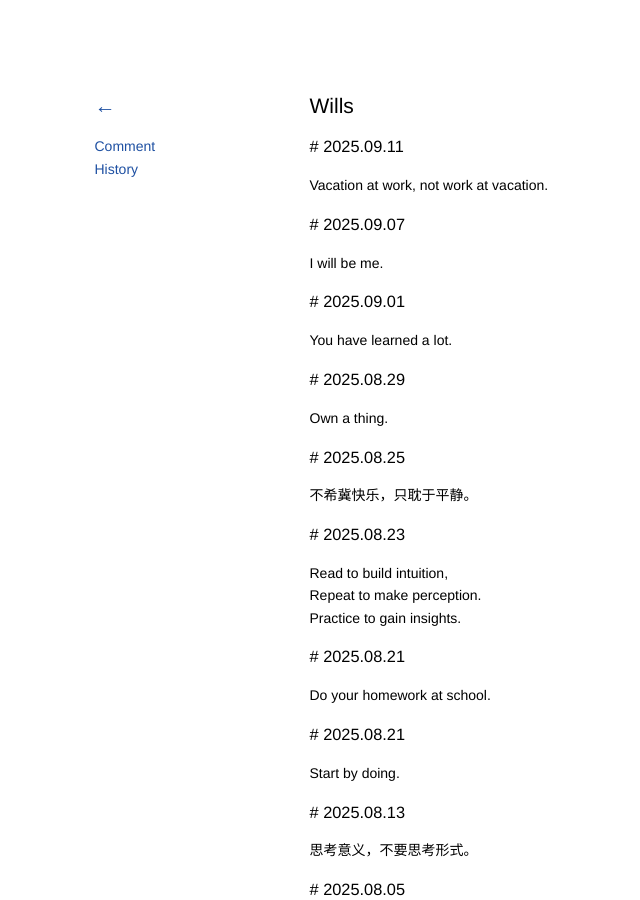
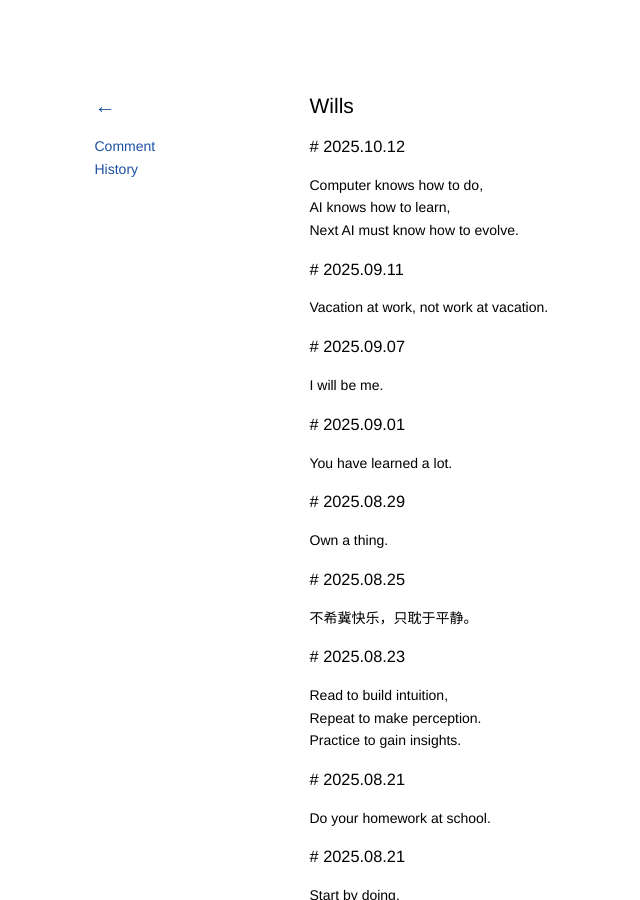
Before and after one commit to kidlj/awei, a Jekyll site: the page built from _wiki/wills.md, in a window 1280 px wide and 900 px high. Shown: the whole window, without its empty margins (38-678 px from the left). Built offline with Jekyll 4.4.1, drawn with Linux system fonts in a browser that asks for light colours.

Commit message:
update wills

```diff
--- a/_wiki/wills.md
+++ b/_wiki/wills.md
@@ -1,6 +1,12 @@
 ---
 title: Wills
 ---
+
+### 2025.10.12
+
+Computer knows how to do,
+AI knows how to learn,
+Next AI must know how to evolve.
 
 ### 2025.09.11
 
```
